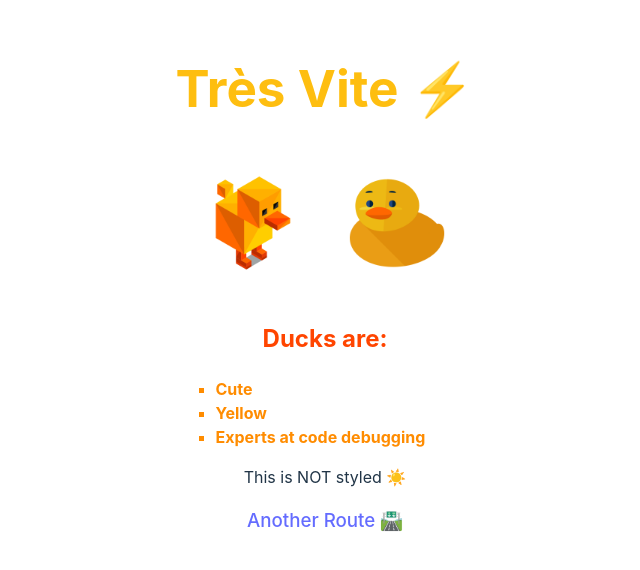
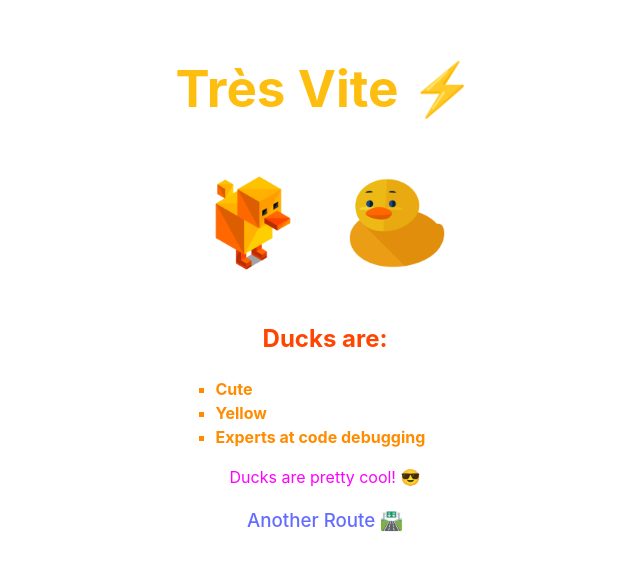
Before and after one commit to kazvee/vite-project, a React (Vite) app: page / in a window 1280 px wide. Shown: the part 110-680 px from the top of the page, without its empty margins (315-955 px from the left). Built offline with nearby package versions, Linux system fonts and the light colour scheme.

Commit message:
refactor nested CSS to use PostCSS

```diff
--- a/src/App.tsx
+++ b/src/App.tsx
@@ -31,7 +31,7 @@
         <li className='item'>Yellow</li>
         <li className='item'>Experts at code debugging</li>
       </ul>
-      <p className='item'>This is NOT styled ☀️</p>
+      <p className='item'>Ducks are pretty cool! 😎</p>
       <h3 className='another'>
         <a href='/another-route/'>Another Route</a> 🛣️
       </h3>
--- a/src/nested.css
+++ b/src/nested.css
@@ -1,10 +1,16 @@
 .ducks {
-  color: orangered
+  color: orangered;
 }
 
-.styled-list .item {
-  text-align: left;
-  font-weight: bold;
-  color: darkorange;
-  list-style-type: square;
+.styled-list {
+  .item {
+    text-align: left;
+    font-weight: bold;
+    color: darkorange;
+    list-style-type: square;
+  }
 }
+
+.item {
+  color: magenta;
+}
```
